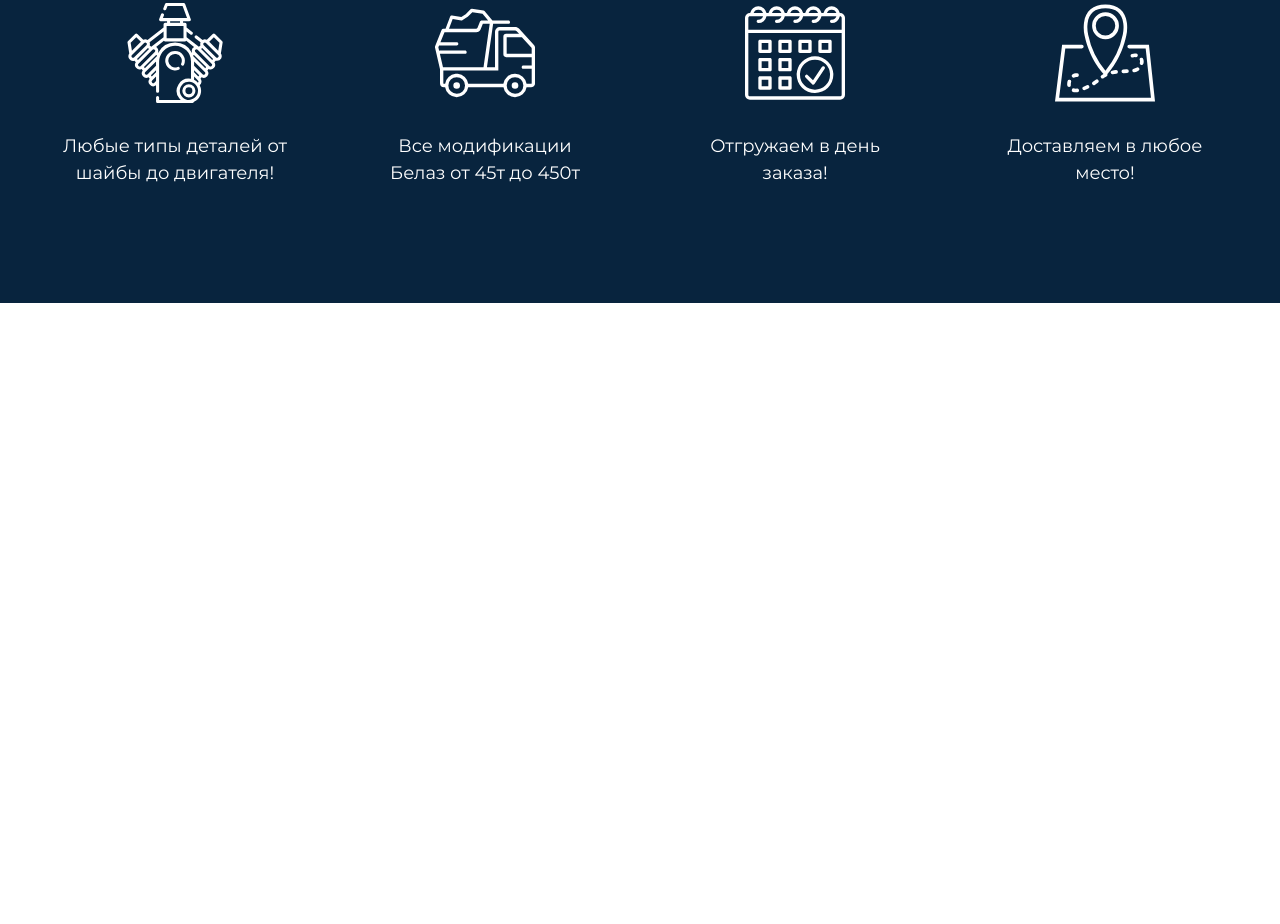
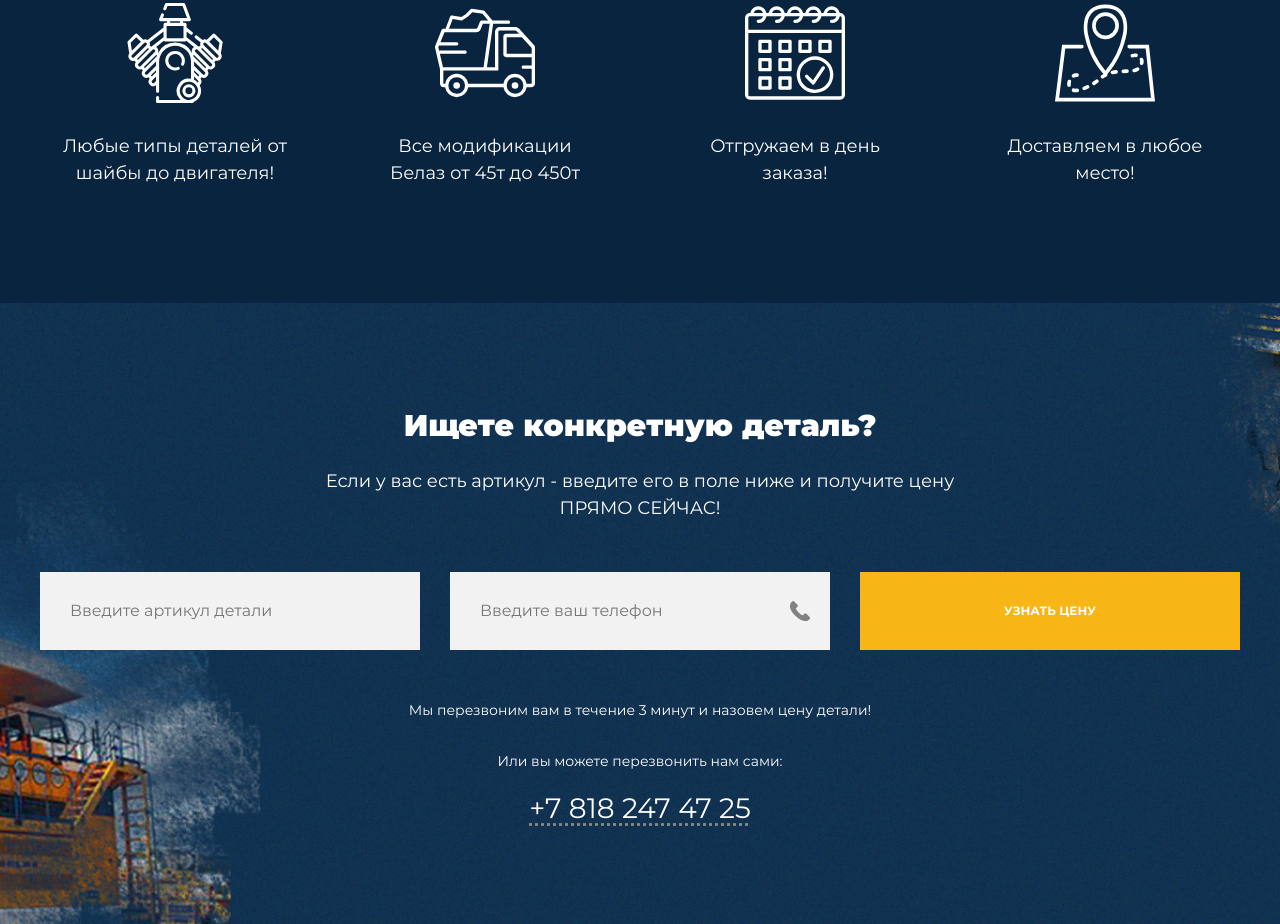
Before and after one commit to ilchenkovladislav/belaz, a website: page src/index.html in a window 1280 px wide. Shown: the part 1706-2630 px from the top of the page. Before the commit the page ends 2009 px from the top, so only its background shows below. Drawn offline with nearby package versions, Linux system fonts and the light colour scheme; files that its build step writes are made by us from their sources.

Commit message:
Добавил блок detail

```diff
--- a/src/index.html
+++ b/src/index.html
@@ -91,6 +91,26 @@
                 </ul>
             </div>
         </section>
+        <section class="detail">
+            <div class="container">
+                <h2 class="secondary-title">Ищете конкретную деталь?</h2>
+                <p class="detail__text">Если у вас есть артикул - введите его в поле ниже и получите цену <br> ПРЯМО СЕЙЧАС!</p>
+                <form action="#" method="post" class="detail__form">
+                    <div class="detail__input-wrapper">
+                        <label class="visually-hidden" for="detail__code">Артикул</label>
+                        <input class="detail__input" type="text" name="code" id="detail__code" placeholder="Введите артикул детали">
+                    </div>
+                    <div class="detail__input-wrapper detail__input-wrapper--phone">
+                        <label class="visually-hidden" for="detail__phone">Номер телефона</label>
+                        <input class="detail__input" type="tel" name="phone" id="detail__phone" placeholder="Введите ваш телефон">
+                    </div>
+                    <button class="button detail__submit" type="submit">Узнать цену</button>
+                </form>
+                <p class="detail__postscript">Мы перезвоним вам в течение 3 минут и назовем цену детали!</p>
+                <p class="detail__call-text">Или вы можете перезвонить нам сами:</p>
+                <a class="detail__call" href="tel:+78182474725">+7 818 247 47 25</a>
+            </div>
+        </section>
     </main>
     <footer>
 
--- a/src/scss/blocks/button.scss
+++ b/src/scss/blocks/button.scss
@@ -5,4 +5,5 @@
     white-space: nowrap;
     font-size: 12px;
     font-weight: bold;
+    cursor: pointer;
 }
--- /dev/null
+++ b/src/scss/blocks/detail.scss
@@ -0,0 +1,148 @@
+.detail {
+    padding: 30px 0;
+    background-color: $blue;
+    color: $text-white;
+
+    @media (min-width: $tablet-screen) {
+        padding: 70px 0;
+    }
+
+    @media (min-width: $desktop-screen) {
+        padding: 100px 0;
+        background-image: url("../img/detail-bg.jpg");
+        background-repeat: no-repeat;
+        background-size: cover;
+        background-position: center;
+
+        @media (min-resolution: 144dpi), (min-resolution: 192dppx) {
+            background-image: url("../img/detail-bg@2x.jpg");
+        }
+    }
+}
+
+.detail__text {
+    text-align: center;
+    line-height: 1.5;
+    margin-top: 10px;
+    font-size: 14px;
+
+    @media (min-width: $tablet-screen) {
+        margin-top: 20px;
+        font-size: 16px;
+    }
+
+    @media (min-width: $desktop-screen) {
+        font-size: 18px;
+    }
+}
+
+.detail__text br {
+    display: none;
+
+    @media (min-width: $tablet-screen) {
+        display: block;
+    }
+}
+
+.detail__form {
+    margin-top: 50px;
+
+    @media (min-width: $tablet-screen) {
+        display: grid;
+        grid-template-columns: 1fr 1fr;
+        gap: 30px;
+    }
+
+    @media (min-width: $desktop-screen) {
+        grid-template-columns: 1fr 1fr 1fr;
+    }
+}
+
+.detail__input-wrapper {
+    position: relative;
+    display: flex;
+    align-items: center;
+    margin-bottom: 20px;
+
+
+    &:nth-child(2) {
+        margin-bottom: 0;
+    }
+
+    &::after {
+        content: "";
+        position: absolute;
+        display: block;
+        width: 20px;
+        height: 20px;
+        right: 20px;
+    }
+
+    &--phone {
+        &::after {
+            background-image: url("../img/phone.svg");
+        }
+    }
+
+    @media (min-width: $tablet-screen) {
+        margin-bottom: 0;
+    }
+}
+
+.detail__input {
+    display: block;
+    width: 100%;
+    padding: 20px;
+    padding-right: 70px;
+    font-size: 16px;
+    background-color: $grey;
+    border: none;
+
+    @media (min-width: $desktop-screen) {
+        padding: 30px;
+        padding-right: 70px;
+    }
+}
+
+.detail__submit {
+    width: 100%;
+    padding: 20px 0;
+    color: $text-white;
+    background-color: $orange;
+    margin-top: 40px;
+
+    @media (min-width: $tablet-screen) {
+        margin-top: 0;
+        grid-area: 2 / 1 / 3 / 3;
+    }
+
+    @media (min-width: $desktop-screen) {
+        grid-area: unset;
+    }
+}
+
+.detail__postscript {
+    text-align: center;
+    line-height: 1.5;
+    margin-top: 50px;
+    font-size: 14px;
+}
+
+.detail__call-text {
+    text-align: center;
+    line-height: 1.5;
+    margin-top: 30px;
+    font-size: 14px;
+}
+
+.detail__call {
+    display: block;
+    color: $text-white;
+    text-align: center;
+    text-decoration: underline;
+    text-underline-offset: 5px;
+    text-decoration-style: dotted;
+    text-decoration-color: #888;
+    margin-top: 20px;
+    font-size: 28px;
+}
--- a/src/scss/blocks/header.scss
+++ b/src/scss/blocks/header.scss
@@ -77,6 +77,7 @@
 
     &--opened {
         position: absolute;
+        z-index: 1;
         display: block;
         background-color: $black;
         height: 100vh;
--- a/src/scss/style.scss
+++ b/src/scss/style.scss
@@ -7,3 +7,4 @@
 @import "./blocks/main.scss";
 @import "./blocks/get-price.scss";
 @import "./blocks/advantages.scss";
+@import "./blocks/detail.scss";
```
Also changed, not shown: src/img/detail-bg.jpg (added), 1 other file.
